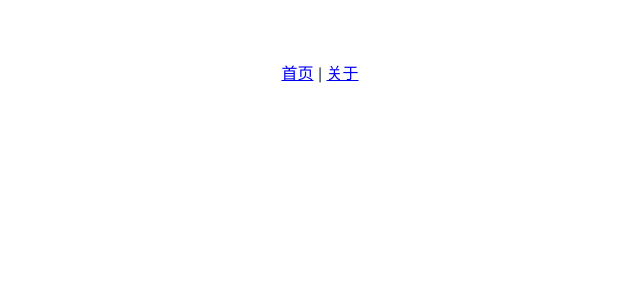
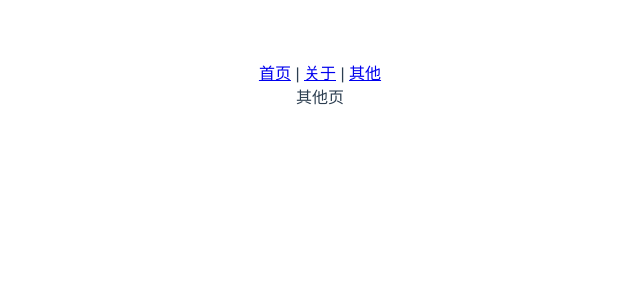
Before and after one commit to Kuroky-Chen/vue3-study, a Vue app: page /other in a window 1280 px wide. Before the commit this address had no page. Shown: the top 300 px of the page, without its empty margins (320-960 px from the left). Built offline with nearby package versions, Linux system fonts and the light colour scheme.

Commit message:
commit by vscode

```diff
--- a/src/App.vue
+++ b/src/App.vue
@@ -7,7 +7,8 @@ import HelloWorld from "./components/HelloWorld.vue";
 <template>
   <div>
     <router-link to="/">首页</router-link> |
-    <router-link to="/about">关于</router-link>
+    <router-link to="/about">关于</router-link> |
+    <router-link to="/other">其他</router-link>
   </div>
   <router-view></router-view>
 </template>
--- /dev/null
+++ b/src/pages/other.vue
@@ -0,0 +1,11 @@
+<template>
+  <div>其他页</div>
+</template>
+
+<script setup>
+  let arr = [1, 2, 3, 4, 5, 6]
+  arr.reduce((p, c, index, array) => {
+    debugger
+    return p + c
+  })
+</script>
--- a/src/router/index.js
+++ b/src/router/index.js
@@ -12,6 +12,11 @@ const routes = [
         path: '/about',
         name: 'About',
         component: About
+    },
+    {
+        path: '/other',
+        name: 'Other',
+        component: () => import('../pages/other.vue')
     }
 ]
 
```
